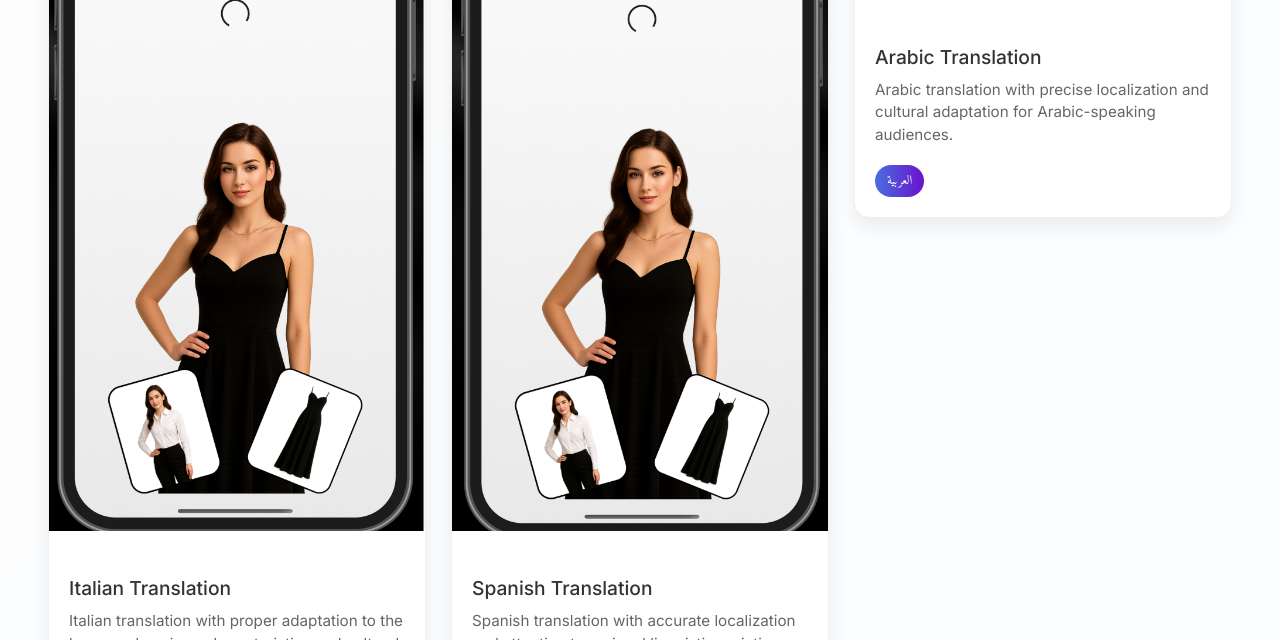
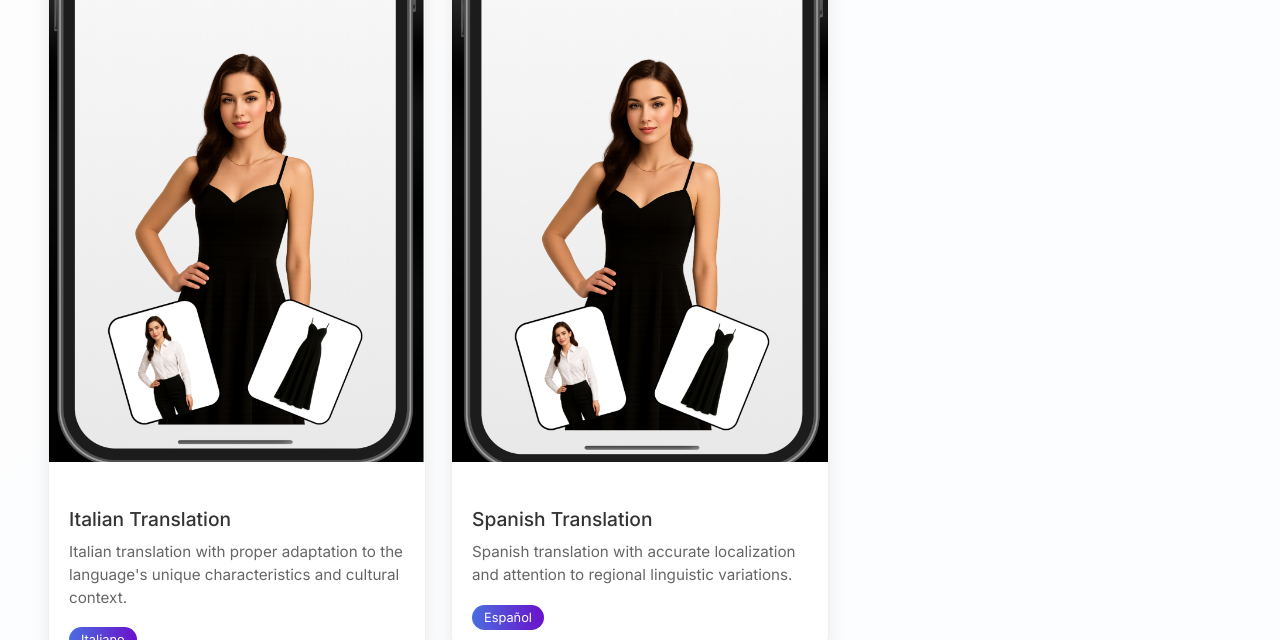
Before and after one commit to maarijsabasoft/AppsLocalization, a Flask app: page /tutorial in a window 1280 px wide. Shown: the part 5860-6500 px from the top of the page. Run offline with Flask 3, Linux system fonts and the light colour scheme.

Commit message:
Update landing.html

```diff
--- a/templates/landing.html
+++ b/templates/landing.html
@@ -682,7 +682,7 @@
   <section id="translation-preview" class="landing-section">
     <h2 id="preview-title">Translation Preview</h2>
     <p id="preview-subtitle">See your original image and all translations in one place</p>
-    <div class="translation-preview-container">
+    <!-- <div class="translation-preview-container">
       <div class="language-selector-preview">
         <label for="preview-language">Preview Language:</label>
         <select id="preview-language">
@@ -694,7 +694,7 @@
           <option value="nl">Dutch</option>
           <option value="ar">Arabic</option>
         </select>
-      </div>
+      </div> -->
       <div class="original-preview-section">
         <h3 id="original-title">Original Content</h3>
         <div class="preview-image-container">
@@ -779,7 +779,7 @@
               <span class="language-badge-preview" id="translation-5-badge">Español</span>
             </div>
           </div>
-          <div class="translation-card-preview">
+          <!-- <div class="translation-card-preview">
             <div class="translation-image-preview">
               <img src="/templates/Arabic.png" alt="Arabic Translation"
                    onerror="this.style.display='none'; document.getElementById('arabic-placeholder').style.display='flex';">
@@ -792,7 +792,7 @@
               <p class="translation-desc-preview" id="translation-6-desc">Arabic translation with precise localization and cultural adaptation for Arabic-speaking audiences.</p>
               <span class="language-badge-preview" id="translation-6-badge">العربية</span>
             </div>
-          </div>
+          </div> -->
         </div>
       </div>
     </div>
```
